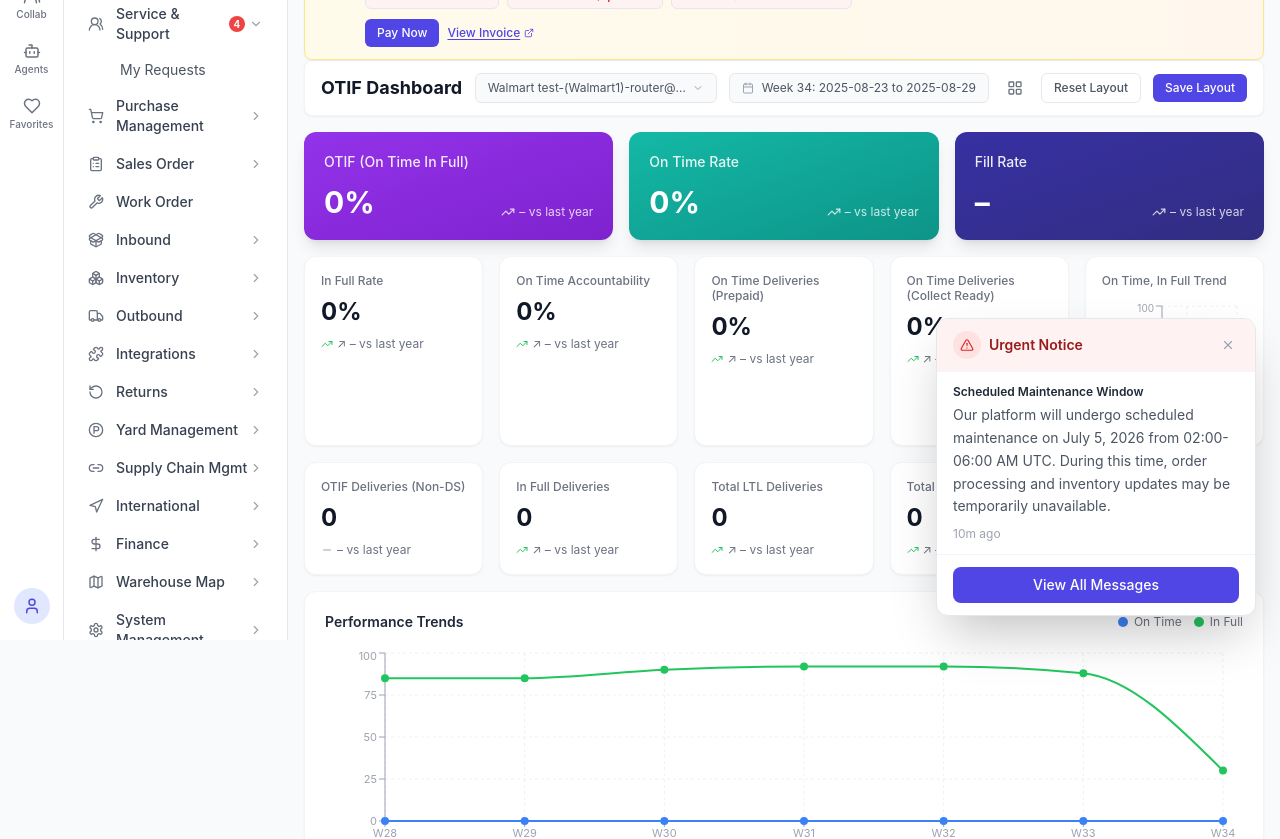
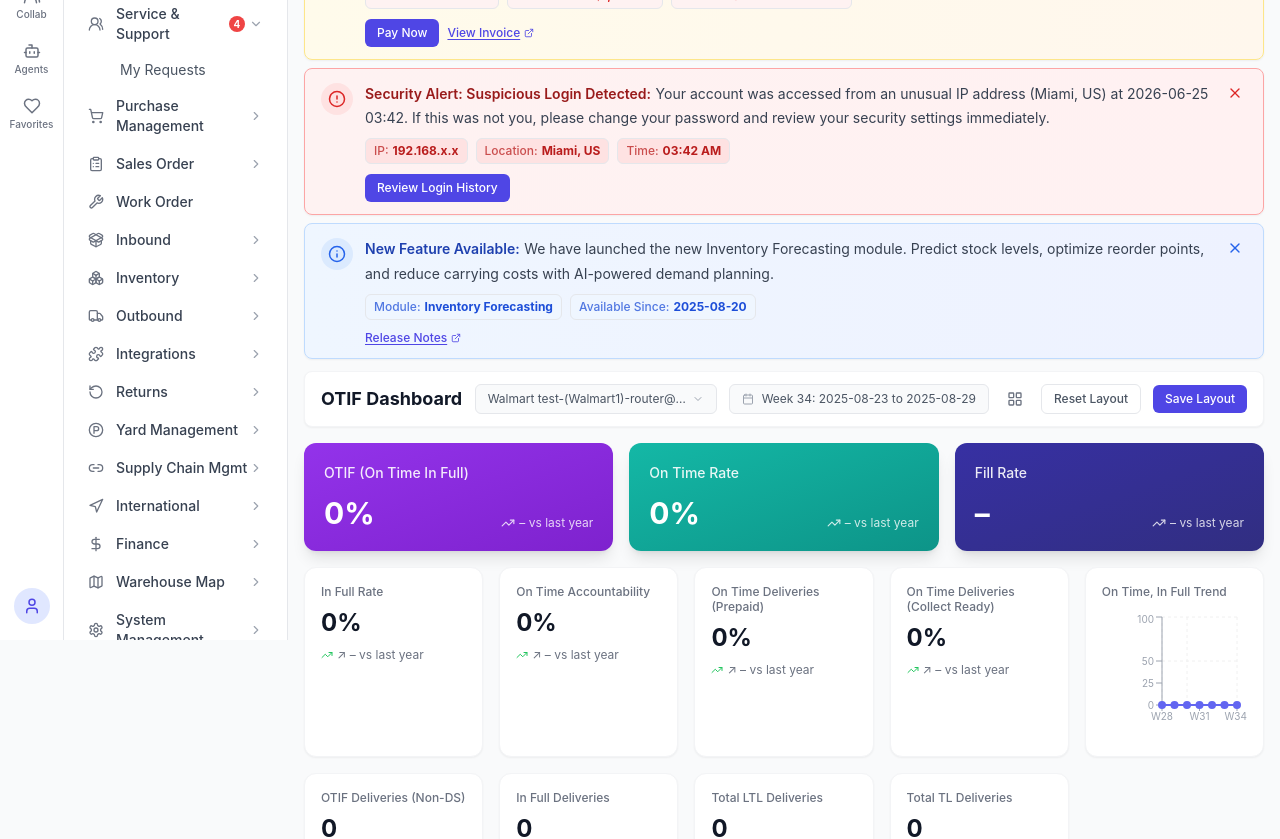
Before and after one commit to WYJade/CP-Announcement-management, a React (Vite) app: page / in a window 1280 px wide. Shown: the part 160-999 px from the top of the page. Built offline with nearby package versions, Linux system fonts and the light colour scheme.

Commit message:
feat: global banners stacked, remove message center/popup, add spacing

```diff
--- a/src/components/Layout/Layout.tsx
+++ b/src/components/Layout/Layout.tsx
@@ -3,15 +3,9 @@ import IconSidebar from './IconSidebar'
 import NavSidebar from './NavSidebar'
 import Header from './Header'
 import AnnouncementBanner from '../common/AnnouncementBanner'
-import MessagePanel from '../MessageCenter/MessagePanel'
-import MessageToast from '../MessageCenter/MessageToast'
-import NotificationPopup from '../common/NotificationPopup'
-
-const HIDE_BANNER_PATHS = ['/dashboard/kpi']
 
 function Layout() {
   const location = useLocation()
-  const showBanner = !HIDE_BANNER_PATHS.includes(location.pathname)
 
   return (
     <div className="min-h-screen bg-gray-50">
@@ -19,18 +13,11 @@ function Layout() {
       <NavSidebar />
       <Header />
       <main className="ml-72 mt-14 p-4 overflow-auto">
-        {showBanner && <AnnouncementBanner />}
-        <Outlet />
+        <AnnouncementBanner />
+        <div className="mt-3">
+          <Outlet />
+        </div>
       </main>
-
-      {/* Message Center Panel (slide-in from right) */}
-      <MessagePanel />
-
-      {/* Toast notification (bottom-right) */}
-      <MessageToast />
-
-      {/* Notification Popup (bottom-right, delayed) */}
-      <NotificationPopup />
     </div>
   )
 }
--- a/src/components/common/AnnouncementBanner.tsx
+++ b/src/components/common/AnnouncementBanner.tsx
@@ -271,19 +271,18 @@ function AnnouncementBanner() {
 
   if (visibleBanners.length === 0) return null
 
-  // Only show one banner at a time (highest priority first), close to see next
-  const activeBanner = visibleBanners[0]
-
   return (
     <>
       <div className="space-y-2" aria-label="Announcements">
-        <BannerPopupItem
-          key={activeBanner.id}
-          banner={activeBanner}
-          onPayClick={() => setPayDialogOpen(true)}
-          onLearnMoreClick={() => setLearnMoreOpen(true)}
-          onReleaseNotesClick={() => setReleaseNotesOpen(true)}
-        />
+        {visibleBanners.map((banner) => (
+          <BannerPopupItem
+            key={banner.id}
+            banner={banner}
+            onPayClick={() => setPayDialogOpen(true)}
+            onLearnMoreClick={() => setLearnMoreOpen(true)}
+            onReleaseNotesClick={() => setReleaseNotesOpen(true)}
+          />
+        ))}
       </div>
 
       {/* Pay Dialog triggered from banner */}
--- a/src/context/BannerContext.tsx
+++ b/src/context/BannerContext.tsx
@@ -34,7 +34,7 @@ const defaultBanners: BannerConfig[] = [
     ],
     dismissType: 'dismissible',
     priority: 90,
-    targeting: { pages: ['/dashboard/otif', '/dashboard/kpi', '/', '/finance/invoices'] },
+    targeting: {},
   },
   {
     id: 'security-login-alert',
@@ -53,7 +53,7 @@ const defaultBanners: BannerConfig[] = [
     ],
     dismissType: 'dismissible',
     priority: 85,
-    targeting: { pages: ['/dashboard/otif', '/'] },
+    targeting: {},
   },
   {
     id: 'feature-release-002',
@@ -67,7 +67,6 @@ const defaultBanners: BannerConfig[] = [
       { label: 'Available Since', value: '2025-08-20' },
     ],
     actions: [
-      { label: 'View Detail', variant: 'primary', href: '/messages' },
       { label: 'Release Notes', variant: 'link', href: '/messages' },
     ],
     dismissType: 'dismissible',
@@ -127,8 +126,8 @@ export function BannerProvider({ children }: { children: ReactNode }) {
         })
         .sort((a, b) => (b.priority ?? 0) - (a.priority ?? 0))
 
-      // Only show the highest priority banner at a time
-      return filtered.slice(0, 1)
+      // Return all visible banners sorted by priority
+      return filtered
     },
     [banners, dismissedIds, acknowledgedIds]
   )
```
